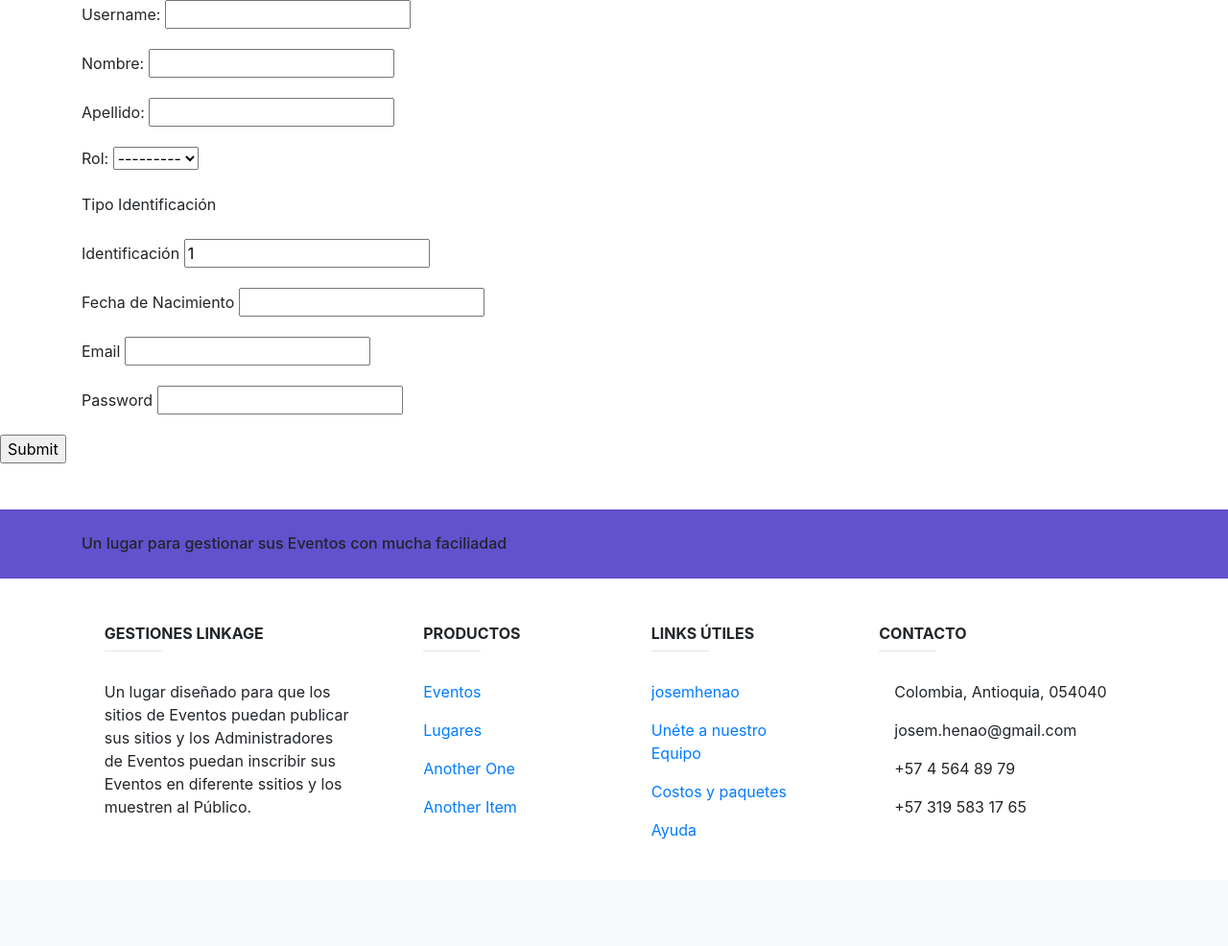
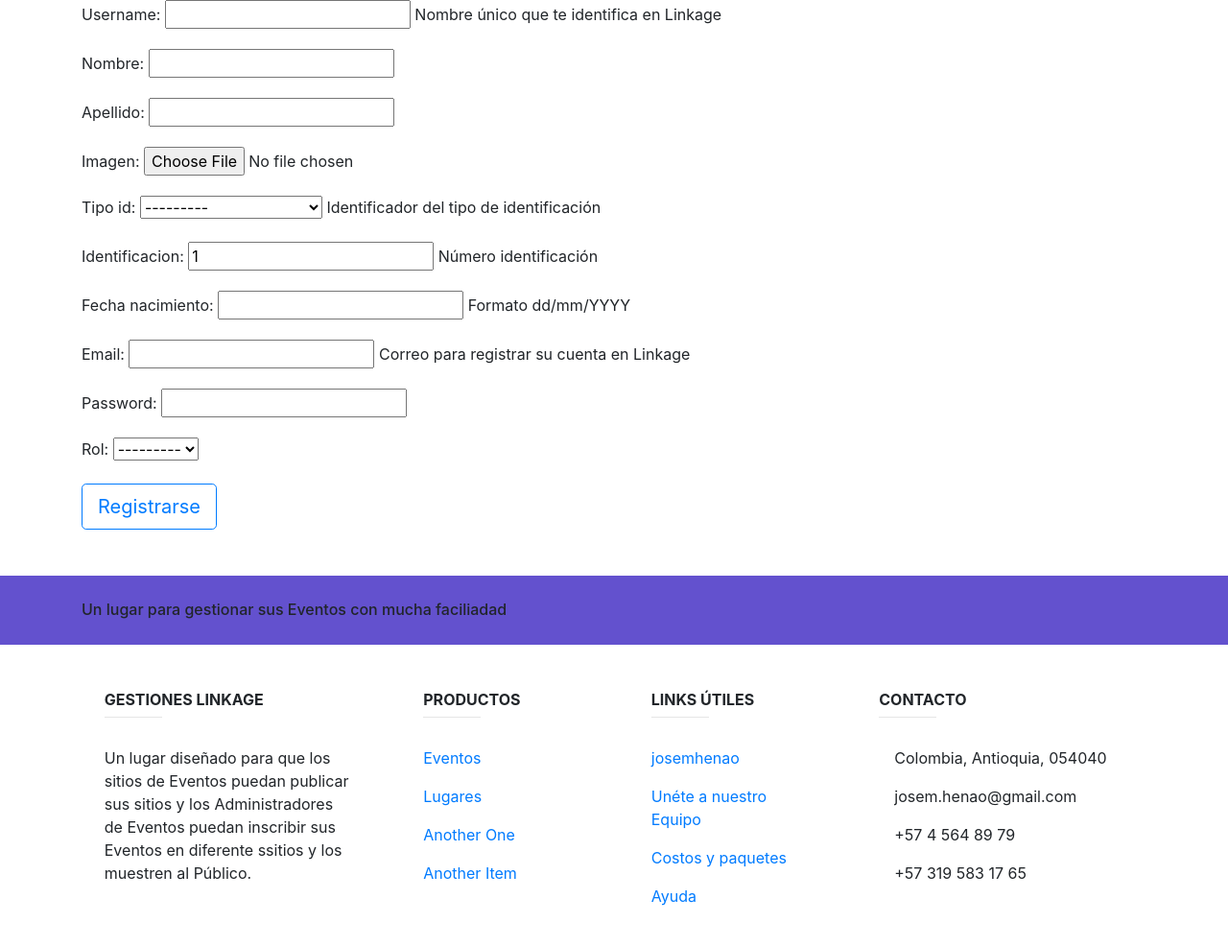
Before and after one commit to josemhenao/linkage, a Django app: page /register in a window 1280 px wide. Shown: the part 56-1042 px from the top of the page at 96% size. Before the commit the page ends 931 px from the top, so only its background shows below. Run offline with Django 3.2, Linux system fonts and the light colour scheme; data that the repository does not hold is empty; some libraries are stand-ins or nearby versions.

Commit message:
Se ha probado el registro de usuarios con éxito, falta encriptar la contraseña desde el formulario

```diff
--- a/usuarios/forms.py
+++ b/usuarios/forms.py
@@ -1,4 +1,6 @@
 from django import forms
+from django.contrib.admin import widgets
+
 from .models import Usuario
 from django.contrib.auth.models import User
 
@@ -6,7 +8,41 @@
 class RegisterForm(forms.ModelForm):
     class Meta:
         model = Usuario
-        fields = '__all__'
+        fields = ('username', 'nombre', 'apellido','email','password','fecha_nacimiento', 'rol','tipo_id','identificacion')
+        widgets = {
+            'username': forms.TextInput(attrs={
+                'type': 'text',
+                'placeholder': 'Username'
+            }),
+            'nombre': forms.TextInput(attrs={
+                'type': 'text',
+                'placeholder': 'Nombre'
+            }),
+            'apellido': forms.TextInput(attrs={
+                'type': 'text',
+                'placeholder': 'Apellido'
+            }),
+            'email': forms.TextInput(attrs={
+                'type': 'email',
+                'placeholder': 'Email'
+            }),
+            'password': forms.TextInput(attrs={
+                'type': 'password',
+                'placeholder': 'Contraseña'
+            }),
+            'fecha_nacimiento': forms.DateInput(
+                format='%d/%m/%Y'
+            ),
+        }
+
+        def clean(self):
+            user_found = Usuario.objects.filter(username=self.cleaned_data['username']).exists()
+            if not user_found:
+                self.add_error('username', 'El username está disponible')
+            else:
+                self.add_error('usermane', 'Username en uso')
+
+
 
 class LoginForm(forms.Form):
     username = forms.CharField(max_length=50, widget=forms.TextInput(attrs={
--- a/usuarios/models.py
+++ b/usuarios/models.py
@@ -1,3 +1,4 @@
+from django.contrib.admin.utils import help_text_for_field
 from django.db import models
 
 class Permiso (models.Model):
@@ -19,7 +20,7 @@
 
 class Usuario(models.Model):
     id_usuario = models.AutoField(primary_key=True)
-    username = models.CharField(max_length=45, unique=True)
+    username = models.CharField(max_length=45, unique=True, help_text="Nombre único que te identifica en Linkage")
     nombre = models.CharField(max_length=60)
     apellido = models.CharField(max_length=60, null=True, blank=True)
     imagen = models.ImageField(null=True, blank=True, upload_to='static/img/profile')
@@ -32,13 +33,12 @@
 
     tipo_id = models.CharField(max_length=2, choices=tipos_id, blank=True, default='T',
                             help_text="Identificador del tipo de identificación")
-    identificacion = models.CharField(max_length=20, default=1)
-    fecha_nacimiento = models.DateField(null=True, blank=True, help_text="formato dd/mm/YYYY ")
-    email = models.EmailField()
+    identificacion = models.CharField(max_length=20, default=1, help_text="Número identificación", unique=True)
+    fecha_nacimiento = models.DateField(null=True, blank=True, help_text="Formato dd/mm/YYYY ")
+    email = models.EmailField(unique=True, help_text="Correo para registrar su cuenta en Linkage")
     password = models.CharField(max_length=200)
-    rol = models.ForeignKey(Rol, on_delete=models.CASCADE)
-    created_at = models.DateTimeField(auto_now=True, null=True, blank=True)
+    rol = models.ForeignKey(Rol, on_delete=models.CASCADE, null=True, blank=True    )
+    created_at = models.DateTimeField(auto_now=True)
 
     def __str__(self):
-        nombre_completo = self.nombre + " " + self.apellido
-        return nombre_completo
+        return self.username
--- a/usuarios/templates/register.html
+++ b/usuarios/templates/register.html
@@ -7,61 +7,16 @@
 
 {% block content %}
 
-<form action="/" method="post">
+<form method="post">
     {% csrf_token %}
-
 
     <div class="container">
 
-        <div class="form-group">
-            <label for="username">Username: </label>
-            {{ form.username }}
-            {{ form.usermane.errors }}
-        </div>
+        {{ form.as_p }}
 
-        <div class="form-group">
-            <label for="nombre">Nombre: </label>
-            {{ form.nombre }}
-        </div>
-
-        <div class="form-group">
-            <label for="apellido">Apellido: </label>
-            {{ form.apellido }}
-        </div>
-
-        <div class="form-group">
-            <label for="rol">Rol: </label>
-            {{ form.rol }}
-        </div>
-
-        <div class="form-group">
-            <label for="tipo_identificacion">Tipo Identificación</label>
-            {{ form.tipo_identificacion }}
-        </div>
-
-        <div class="form-group">
-            <label for="identificacion">Identificación</label>
-            {{ form.identificacion }}
-        </div>
-
-        <div class="form-group">
-            <label for="fecha_nacimiento">Fecha de Nacimiento</label>
-            {{ form.fecha_nacimiento }}
-        </div>
-
-        <div class="form-group">
-            <label for="email">Email</label>
-            {{ form.email }}
-        </div>
-
-        <div class="form-group">
-            <label for="password">Password</label>
-            {{ form.password }}
-        </div>
+        <input class="btn btn-outline-primary btn-lg" type="submit" value="Registrarse"/>
 
     </div>
-
-    <input type="submit" value="Submit"/>
 </form>
 
 {% endblock content %}
--- a/usuarios/views.py
+++ b/usuarios/views.py
@@ -1,24 +1,16 @@
 from django.shortcuts import render
 from django.urls import reverse_lazy
-from django.views.generic import FormView, TemplateView
+from django.views.generic import FormView, CreateView
 from .forms import RegisterForm, LoginForm
 from django.contrib.auth import login, authenticate
 
 from .models import Usuario
 
-class RegisterView(FormView):
-
+class RegisterView(CreateView):
+    model = Usuario
+    fields = '__all__'
     template_name = 'register.html'
-    form_class = RegisterForm
-    success_url = reverse_lazy('login') # La redirección está funcionando
-
-    tipos_id = ['Cédula de Ciudadanía','Targeta de Identidad','Pasaporte','Cédula de Extrangería']
-
-    #def form_valid(self, form):
-    #    print(form.cleaned_data['username'])
-    #    print(form.cleaned_data['nombre'])
-
-
+    success_url = reverse_lazy('login')  # La redirección está funcionando
 
 class LoginView(FormView):
 
```
Also changed, not shown: main/templates/base.html (+18 -9 lines), usuarios/migrations/0006_auto_20180625_1808.py (added), usuarios/migrations/0007_auto_20180625_2203.py (added).
